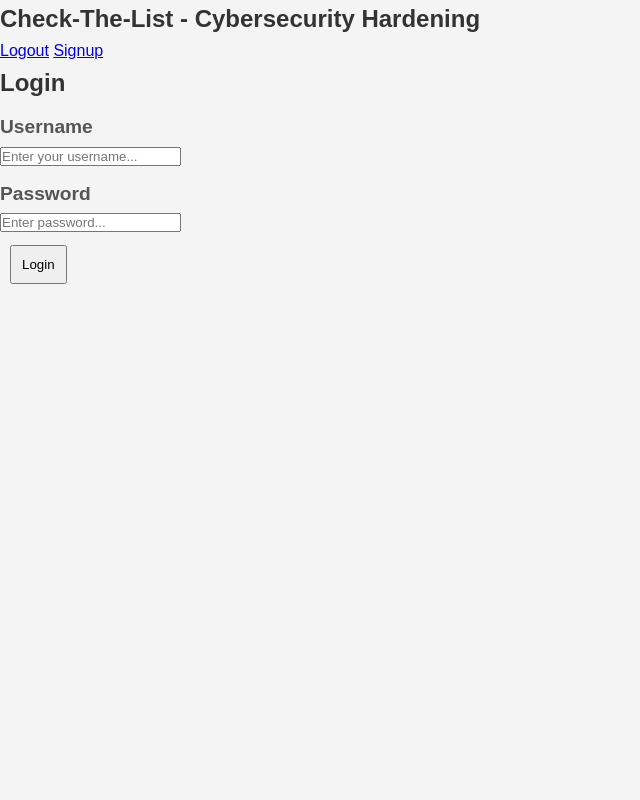
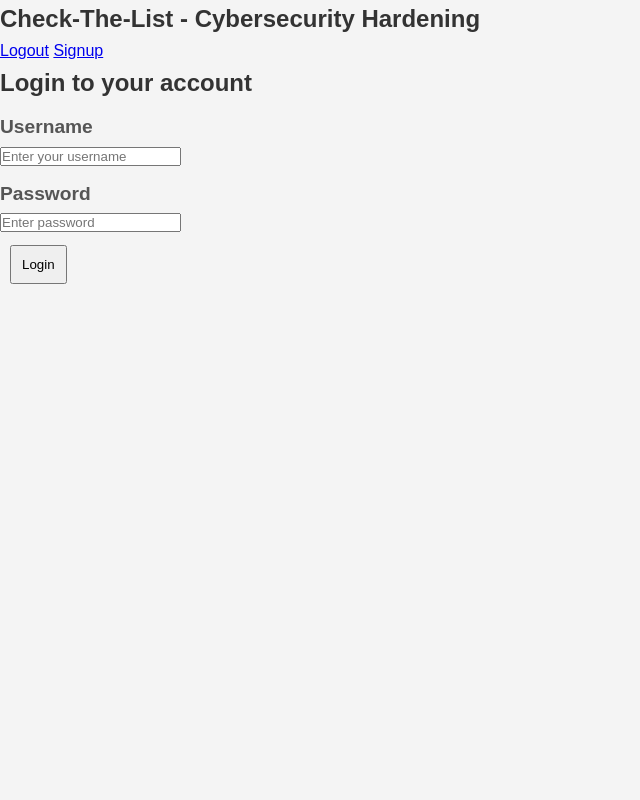
Before and after one commit to nguonsg/check_the_list, a Django app: page /login in a window 1280 px wide. Shown: the whole page, without its empty margins (0-640 px from the left). Run offline with Django 5.2, Linux system fonts and the light colour scheme.

Commit message:
Update login.html
login page

```diff
--- a/templates/login.html
+++ b/templates/login.html
@@ -3,55 +3,54 @@
 <html lang="en">
 <head>
 	<meta charset="UTF-8">
-	<title>Login</title>
-	<meta charset="UTF-8">
+	<title>Login | Check-The-List</title>
 	<meta name="viewport" content="width=device-width, initial-scale=1.0">
 	<meta name="description" content="Check-The-List: A cybersecurity hardening project">
-	<title>Check-The-List - Cybersecurity Hardening</title>
 	<link rel="stylesheet" href="{% static 'css/styles.css' %}">
 	<link rel="icon" type="image/x-icon" href="/Images/favicon.ico/">
 </head>
-<body class="bg-gray-100 font-sans antialiased">
-	<!--Navbar-->
-	<nav class= "bg-blue-600 p-4 text-white flex justify-between">
-		<div>
-			<h1 class="text-3xl font-bold">Check-The-List - Cybersecurity Hardening </h1>
-		</div>
-		<div>
-			<a href="login" class="text-white hover:underline">Logout</a>
-			<a href="signup" class="text-white hover:underline">Signup</a>
+<body class="bg-gradient-to-br from-blue-100 to-gray-100 min-h-screen font-sans antialiased">
 
+	<!-- Navbar -->
+	<nav class="bg-blue-600 text-white px-6 py-4 shadow-md flex justify-between items-center">
+		<h1 class="text-xl md:text-2xl font-bold">Check-The-List - Cybersecurity Hardening</h1>
+		<div class="space-x-4 text-sm md:text-base">
+			<a href="login" class="hover:underline">Logout</a>
+			<a href="signup" class="hover:underline">Signup</a>
 		</div>
 	</nav>
 
-	<!--Main content -->
-	<div class="flex items-center justify-center h-screen">
-		<div class="bg-white p-8 shadow-md rounded-lg max-w-md w-full">
+	<!-- Login Card -->
+	<div class="flex items-center justify-center mt-16 px-4">
+		<div class="bg-white/60 backdrop-blur-md p-8 shadow-2xl rounded-2xl w-full max-w-md border border-gray-200">
 
-			<!-- Login form -->
-			<form class="space-y-4" action="" method="POST">
-				{%csrf_token%}
-				{% if error_message %}
-				<div align="center" style="color: red;">
-					<h2>
-						{{error_message}}
-					</h2>
+			<h2 class="text-2xl font-semibold text-center mb-6">Login to your account</h2>
+
+			{% if error_message %}
+				<div class="mb-4 text-red-600 text-center font-medium">
+					{{ error_message }}
 				</div>
-					{%endif%}
+			{% endif %}
 
-				<h2 class="text-xl font-semibold"> Login </h2>
+			<form class="space-y-5" method="POST" action="">
+				{% csrf_token %}
+
 				<div>
-					<label for="username" class="block mb-1 font-medium">Username</label>
-					<input type="text" id="username" name="username" placeholder="Enter your username..." class="w-full p-2 border rounded">
+					<label for="username" class="block text-sm font-medium mb-1">Username</label>
+					<input type="text" id="username" name="username" placeholder="Enter your username" class="w-full px-4 py-2 border border-gray-300 rounded-lg focus:outline-none focus:ring-2 focus:ring-blue-500 transition">
 				</div>
+
 				<div>
-					<label for="password" class="block mb-1 font-medium">Password</label>
-					<input type="password" id="password" name="password" placeholder="Enter password..." class="w-full p-2 border rounded">
+					<label for="password" class="block text-sm font-medium mb-1">Password</label>
+					<input type="password" id="password" name="password" placeholder="Enter password" class="w-full px-4 py-2 border border-gray-300 rounded-lg focus:outline-none focus:ring-2 focus:ring-blue-500 transition">
 				</div>
-				<button type="submit" class="w-full bg-blue-600 text-white p-2 rounded hover:bg-blue-700"> Login</button>
+
+				<button type="submit" class="w-full bg-blue-600 text-white py-2 rounded-lg hover:bg-blue-700 transition font-semibold">
+					Login
+				</button>
 			</form>
 		</div>
-
 	</div>
 
 </body>
+</html>
```
